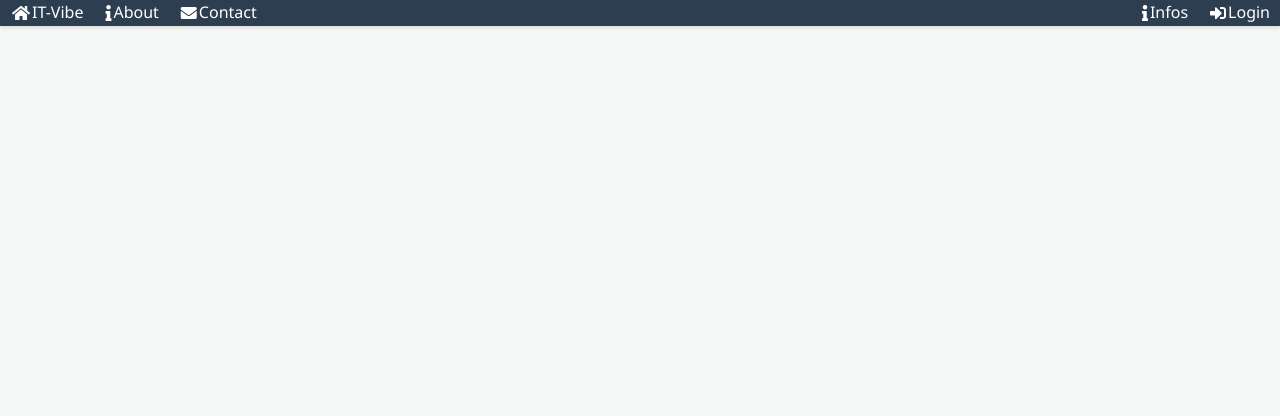
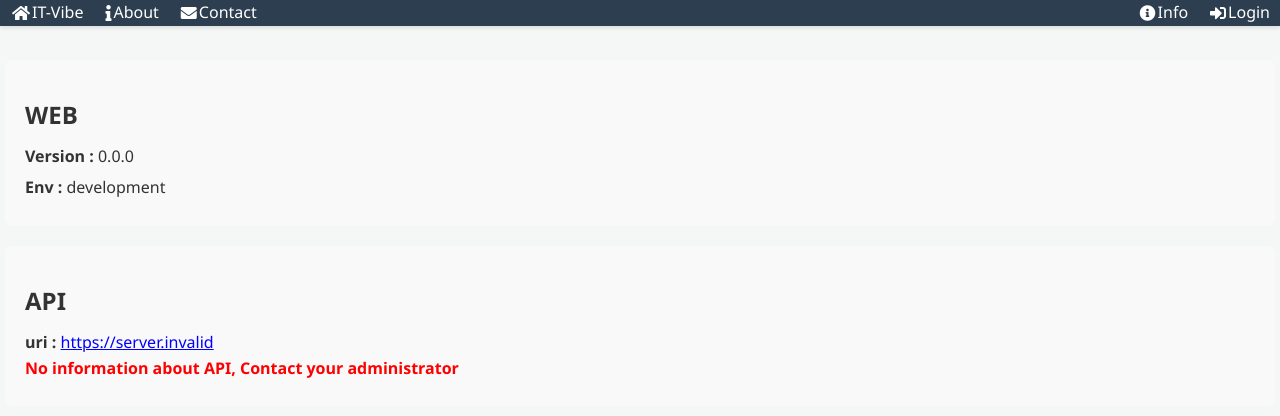
Before and after one commit to sema4-conseil/it-vibe, a Vue app in the folder it-vibe-fe/: page /info in a window 1280 px wide. Shown: the top 416 px of the page. Built offline with nearby package versions, Linux system fonts and the light colour scheme; no server answers.

Commit message:
Issue #146 Create Info screen - show front-end infos - show back-end infos

```diff
--- a/it-vibe-fe/src/App.vue
+++ b/it-vibe-fe/src/App.vue
@@ -42,7 +42,7 @@
             <span><i class="fas fa-user"></i> {{ connectedUser }}</span>
           </li>
           <li>
-            <span><i class="fas fa-info"></i>Infos</span>
+            <a href="/info"><i class="fa fa-info-circle"></i>Info</a>
           </li>
           <li v-if="connectedUser">
             <a href="/logout"><i class="fa fa-sign-out-alt"></i>Logout</a>
--- /dev/null
+++ b/it-vibe-fe/src/components/InfoPage.vue
@@ -0,0 +1,124 @@
+<template>
+  <div>
+    <div class="info-page">
+      <h1>WEB</h1>
+      <div>
+        <span style="font-weight: bold">Version : </span>
+        <span>{{ this.version }}</span>
+      </div>
+      <div>
+        <span style="font-weight: bold">Env : </span>
+        <span>{{ this.env }}</span>
+      </div>
+    </div>
+    <div class="info-page">
+      <h1>API</h1>
+      <div>
+        <span style="font-weight: bold">uri : </span>
+        <span class="url">{{ this.baseUri }}</span>
+        <div v-if="this.apiInfo">
+          <div>
+            <span style="font-weight: bold">Status : </span>
+            <span class="up-status">{{ apiInfo.status }}</span>
+          </div>
+          <div>
+            <span style="font-weight: bold">Version : </span>
+            <span>{{ apiInfo.version }}</span>
+          </div>
+          <div>
+            <span style="font-weight: bold">Env : </span>
+            <span>{{ apiInfo.env }}</span>
+          </div>
+        </div>
+        <div v-else>
+          <span style="font-weight: bold; color: red"
+            >No information about API, Contact your administrator</span
+          >
+        </div>
+      </div>
+    </div>
+  </div>
+</template>
+<script>
+export default {
+  name: "InfoPage",
+  data() {
+    return {
+      version: "0.0.0",
+      env: process.env.NODE_ENV,
+      baseUri: process.env.VUE_APP_API_BASE_URL,
+      apiInfo: null,
+    };
+  },
+  mounted() {
+    this.fetchHealthCheck();
+  },
+  methods: {
+    fetchHealthCheck() {
+      fetch(this.baseUri + "/healthcheck")
+        .then((response) => {
+          if (!response.ok) {
+            throw new Error("Network response was not ok");
+          }
+          return response.json();
+        })
+        .then((data) => {
+          console.log(data);
+          this.apiInfo = data;
+          console.log("API Info:", this.apiInfo);
+        })
+        .catch((error) => console.error("Error fetching version:", error));
+    },
+  },
+};
+</script>
+
+<style scoped>
+.info-page {
+  padding: 20px;
+  background-color: var(--card-background);
+  border-radius: 8px;
+  text-align: left;
+  margin-bottom: 20px;
+}
+.info-page h1 {
+  font-size: 24px;
+  margin-bottom: 10px;
+}
+.info-page div {
+  margin-bottom: 5px;
+}
+.info-page span {
+  font-size: 16px;
+}
+.info-page span[style="font-weight: bold"] {
+  font-weight: bold;
+}
+.info-page span[style="font-weight: bold"]::after {
+  content: ": ";
+}
+.info-page span:not([style="font-weight: bold"]) {
+  font-weight: normal;
+}
+.bold {
+  font-weight: bold;
+}
+.up-status {
+  background-color: green;
+  color: white;
+  padding: 2px;
+  border-radius: 4px;
+}
+.down-status {
+  color: red;
+}
+
+.url {
+  color: blue;
+  text-decoration: underline;
+}
+
+.version {
+  font-weight: bold;
+}
+</style>
--- a/it-vibe-fe/src/router/index.js
+++ b/it-vibe-fe/src/router/index.js
@@ -11,12 +11,14 @@ import LogoutPage from "@/components/login/LogoutPage.vue";
 import ManageCompanies from "@/components/company/ManageCompanies.vue";
 import NotAuthorizedPage from "@/components/login/NotAuthorizedPage.vue";
 import ManageContactMessages from "@/components/contact/ManageContactMessages.vue";
+import InfoPage from "@/components/InfoPage.vue";
 
 const routes = [
   { path: "/", component: HomePage },
   { path: "/about", component: AboutPage },
   { path: "/contact", component: ContactPage },
   { path: "/join_us", component: JoinUsPage },
+  { path: "/info", component: InfoPage },
   {
     path: "/companies/:id",
     component: CompanyDetails,
```
